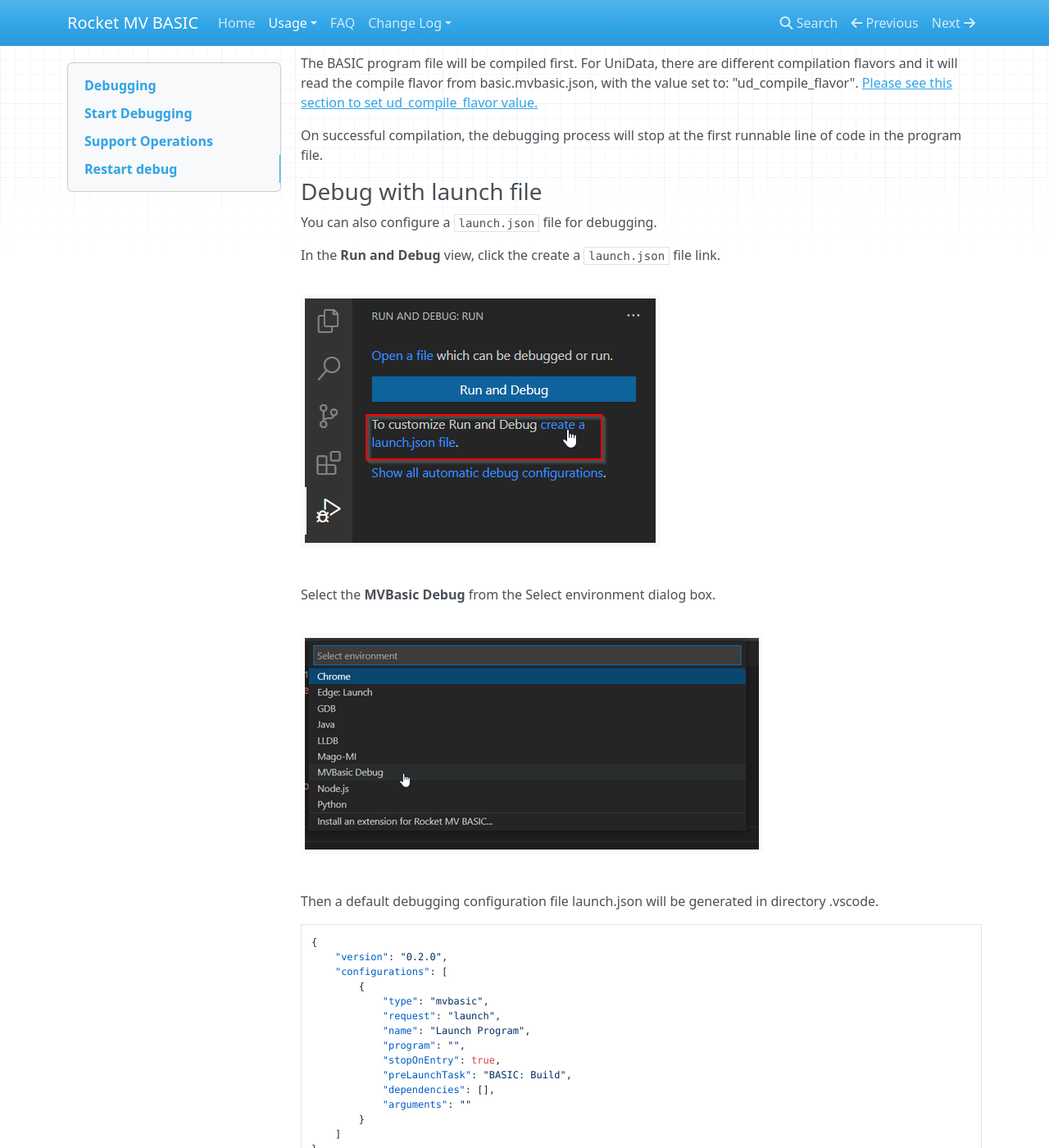
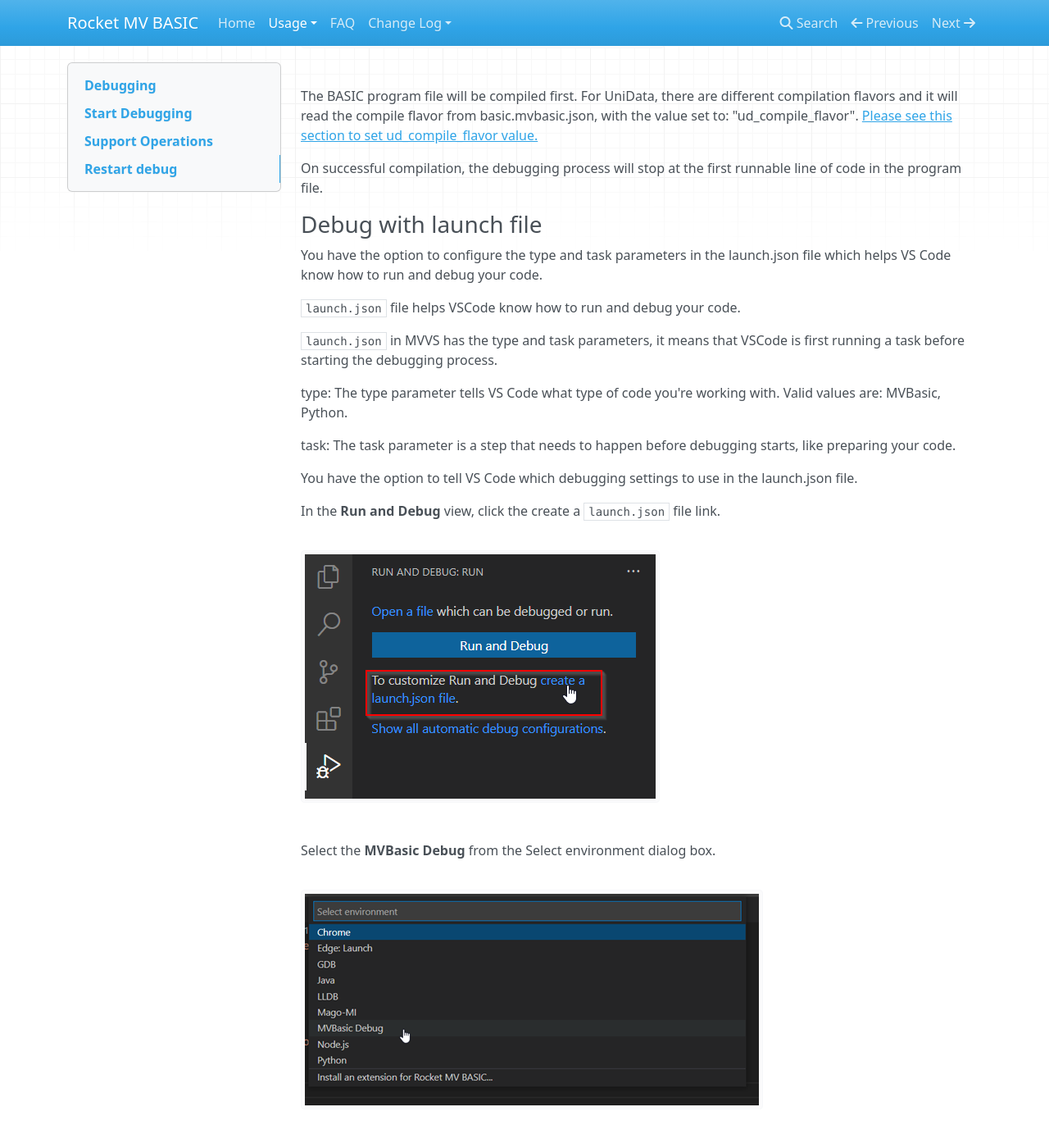
Before and after one commit to RocketSoftware/rocket-mvbasic, an MkDocs documentation site: the page built from docs/usage/Debugging.md, in a window 1280 px wide and 1400 px high, scrolled down 1729 px. Shown: the whole window at 82% size. Built offline with MkDocs 1.6.1, drawn with Linux system fonts in a browser that asks for light colours; nearby versions of some CDN libraries; some of the changed text lies outside the part shown.

Commit message:
Updated documents for MVVS-2.7.1

````diff
--- a/docs/usage/Debugging.md
+++ b/docs/usage/Debugging.md
@@ -40,7 +42,7 @@
 
 ### Debugging without a launch file
 > **Note** :
-> Debugging without a launch file works properly in offline mode only; in online mode, the behavior is uncertain.
+> Debugging without a launch file works properly in offline mode only; in online mode, please create launch file.
 
  - Click the **Run and Debug** icon on from the left menu bar. The **Run and Debug** view will display if you have no `launch.json` file in your project.
 
@@ -55,7 +57,17 @@
 
 ### Debug with launch file
 
-You can also configure a `launch.json` file for debugging.
+You have the option to configure the type and task parameters in the launch.json file which helps VS Code know how to run and debug your code.
+
+`launch.json` file helps VSCode know how to run and debug your code.
+
+`launch.json` in MVVS has the type and task parameters, it means that VSCode is first running a task before starting the debugging process.
+
+type: The type parameter tells VS Code what type of code you're working with. Valid values are: MVBasic, Python.
+
+task: The task parameter is a step that needs to happen before debugging starts, like preparing your code.
+
+You have the option to tell VS Code which debugging settings to use in the launch.json file.
 
 In the **Run and Debug** view, click the create a `launch.json` file link.
 
@@ -65,7 +77,7 @@
 
 ![](../img/debug_type.png)
 
-Then a default debugging configuration file launch.json will be generated in directory .vscode.
+A default debugging configuration file named launch.json is generated in directory .vscode and contains the following.
 
 ```
 {
@@ -94,7 +106,10 @@
  - "dependencies": put other BASIC program files' absolute paths here if they need to be compiled before debugging. For example, "C:\U2\UV\XDEMO\TEST".
  - "arguments": put additional debugging online· here. Please refer to your UniVerse / UniData user documentation for more details. By default, this setting doesn’t appear in the configuration file, but can be added manually if needed.
 
-For online mode create build task as mentioned in [Online Editing](./OnlineEditing.md)
+>#### To enable debugging in online mode, the `tasks.json` file is required.
+>For online mode, create a build task as shown in [Online Editing](./OnlineEditing.md).
+>
+>For more details on task refer [Compile](./Compile.md).
 
 From the **Run and Debug** view, set the launch option to **Launch Program**. Then press the F5 button to start debugging.
 
````
Also changed, not shown: other parts of docs/usage/Debugging.md (+2 -0 lines), docs/usage/CHANGELOG.md (+5 -0 lines), docs/usage/OnlineEditing.md (+58 -1 lines), docs/img/lang_mode.png (added).
